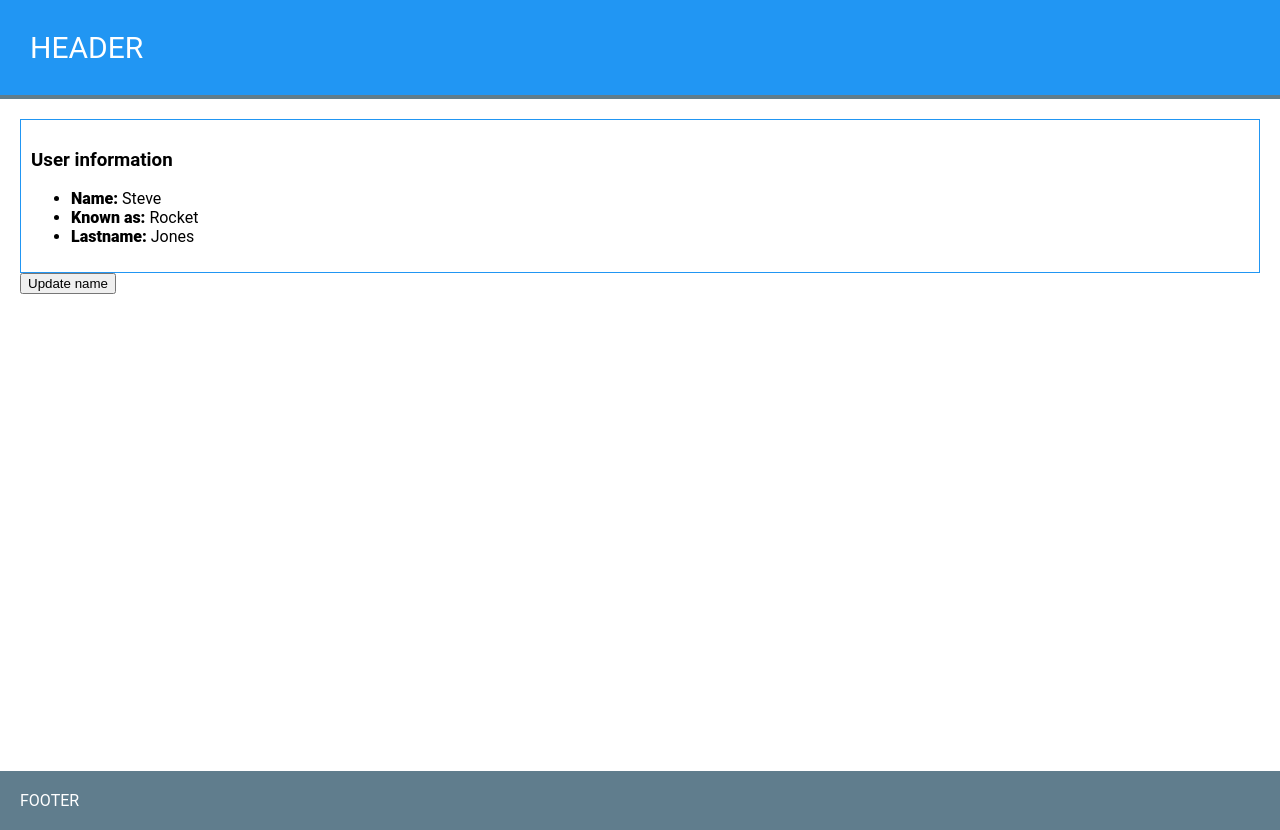
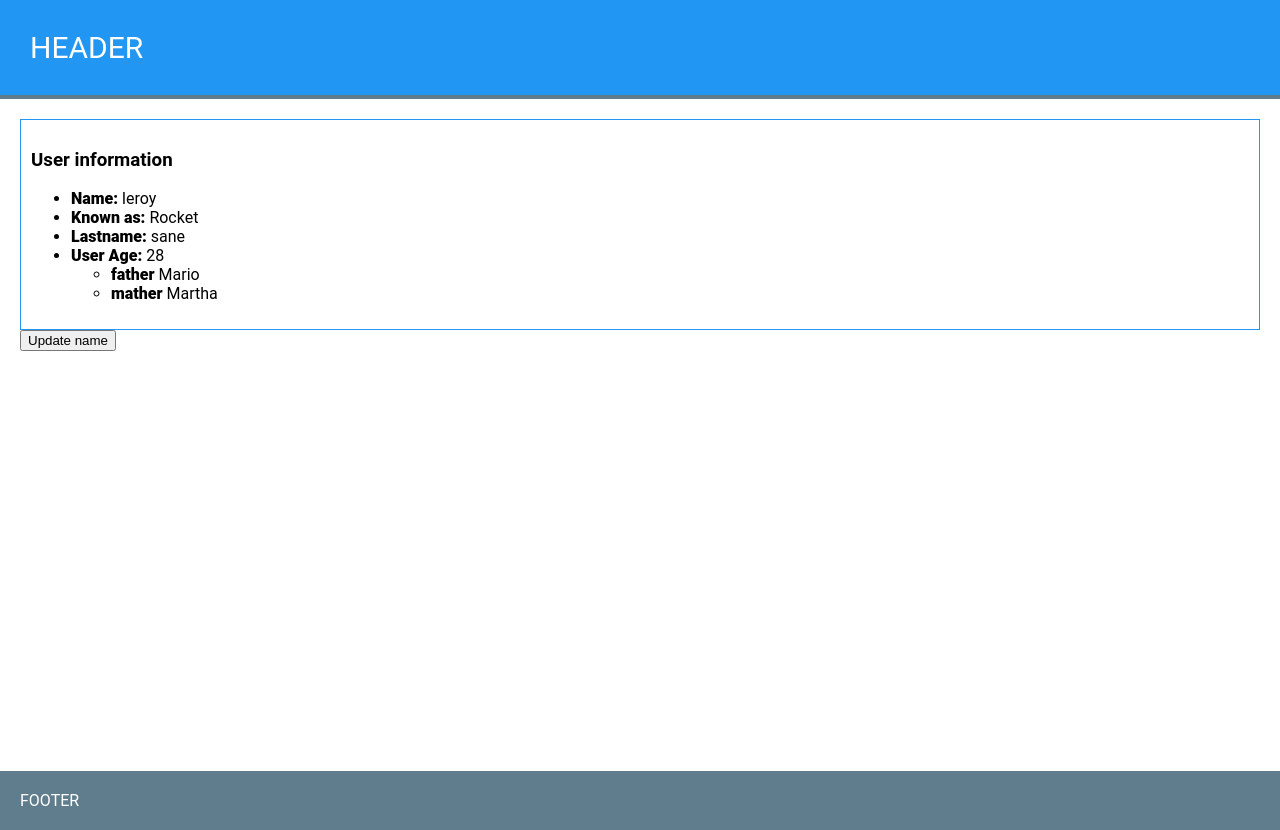
Before and after one commit to shengo333/udemi-tuts, a Vue app in the folder udemi-tuts/: page / in a window 1280 px wide. Built offline with nearby package versions, Linux system fonts and the light colour scheme.

Commit message:
some props

```diff
--- a/udemi-tuts/src/App.vue
+++ b/udemi-tuts/src/App.vue
@@ -4,7 +4,9 @@
             <div class="container">
                 <comp-user-profile
                     :alsoKnowAs="name"
-                    lastname="Jones"
+                    :userLastname="lastname"
+                    :userAge="age"
+                    :userParents="parents"
                 ></comp-user-profile>
                 <button @click="updateName">Update name</button>
             </div>
@@ -22,12 +24,18 @@ import compUserProfile from './components/User/profile.vue'
         },
         data(){
             return {
-                name: "Rocket"
+                name: "Rocket",
+                lastname: "sane",
+                age: 28,
+                parents:{
+                    father: 'Mario',
+                    mather: 'Martha'
+                }
             }
         },
         methods:{
             updateName(){
-                this.name ='Mike'
+                this.name ='Beka'
             }
         }
 
--- a/udemi-tuts/src/components/User/profile.vue
+++ b/udemi-tuts/src/components/User/profile.vue
@@ -9,18 +9,31 @@
                     <span>Known as:</span> {{ alsoKnowAs }}
                 </li>
                 <li>
-                    <span>Lastname:</span> {{ lastname }}
+                    <span>Lastname:</span> {{ userLastname }}
                 </li>
+                <li>
+                    <span>User Age:</span> {{ userAge }}
+                </li>
+                <ul>
+                    <li v-for="(key, value, index) in userParents" :key="index" >
+                       <span>  {{value}} </span> {{key}}
+                    </li>
+                </ul>
             </ul>
         </div>
 </template>
 
 <script>
     export default {
-        props:['alsoKnowAs','lastname'],
+        props:{
+            alsoKnowAs: String,
+            userLastname: String,
+            userAge: Number,
+            userParents: Object
+            },
         data(){
             return {
-                name:'Steve'
+                name:'leroy'
             }
         }
     }
```
